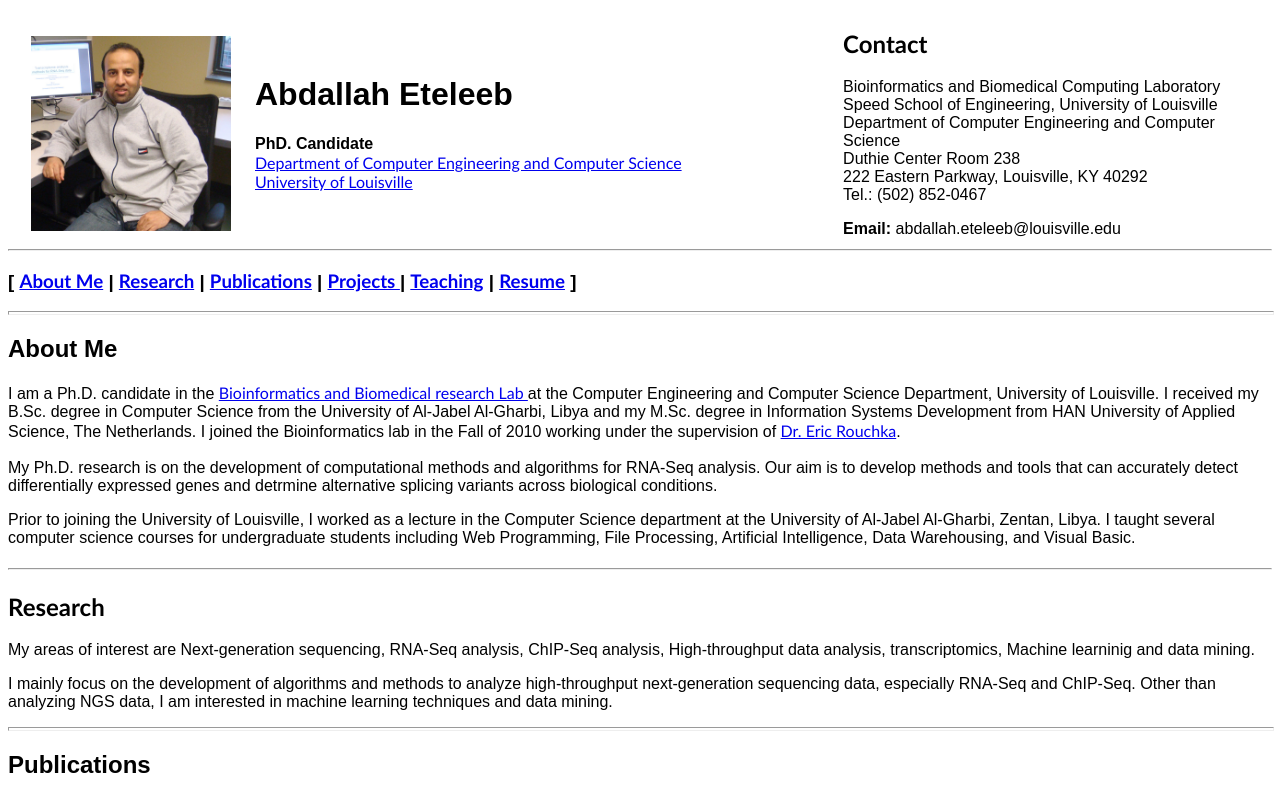
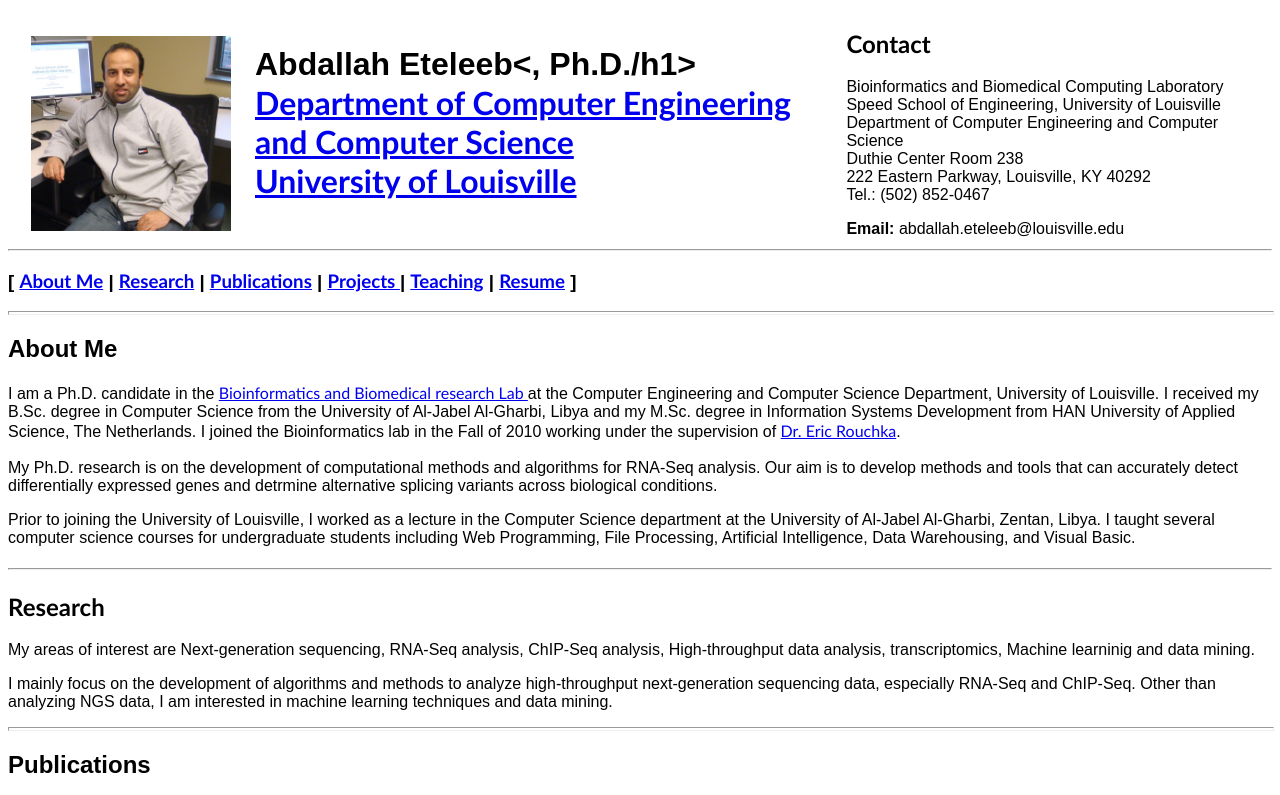
Before and after one commit to Eteleeb/eteleeb, a plain HTML site: page index.html in a window 1280 px wide. Shown: the top 795 px of the page. Drawn offline with Linux system fonts and the light colour scheme.

Commit message:
Update index.html

```diff
--- a/index.html
+++ b/index.html
@@ -37,8 +37,8 @@ a:hover {
     <tr>
       <td height="203" width="200"><img style="border: 0px solid ; width: 200px; height: 195px;" alt="Abdallah Eteleeb" src="me.jpg" id="iitlogo" hspace="20"> </td>
       <td class="MyFont" width="750">
-      <h1>Abdallah Eteleeb</h1>
-      <font face="Arial, Helvetica, sans-serif"><b><span class="MyFont">PhD. Candidate</span></b><br>
+      <h1>Abdallah Eteleeb<, Ph.D./h1>
+      <font face="Arial, Helvetica, sans-serif"><b><span class="MyFont"></span></b><br>
       <a href="http://www.louisville.edu/speed/computer" target="_blank">Department of Computer Engineering and Computer Science </a><br>
       <a href="http://www.louisville.edu" target="_blank">University of Louisville </a></font>
       </td>
```
